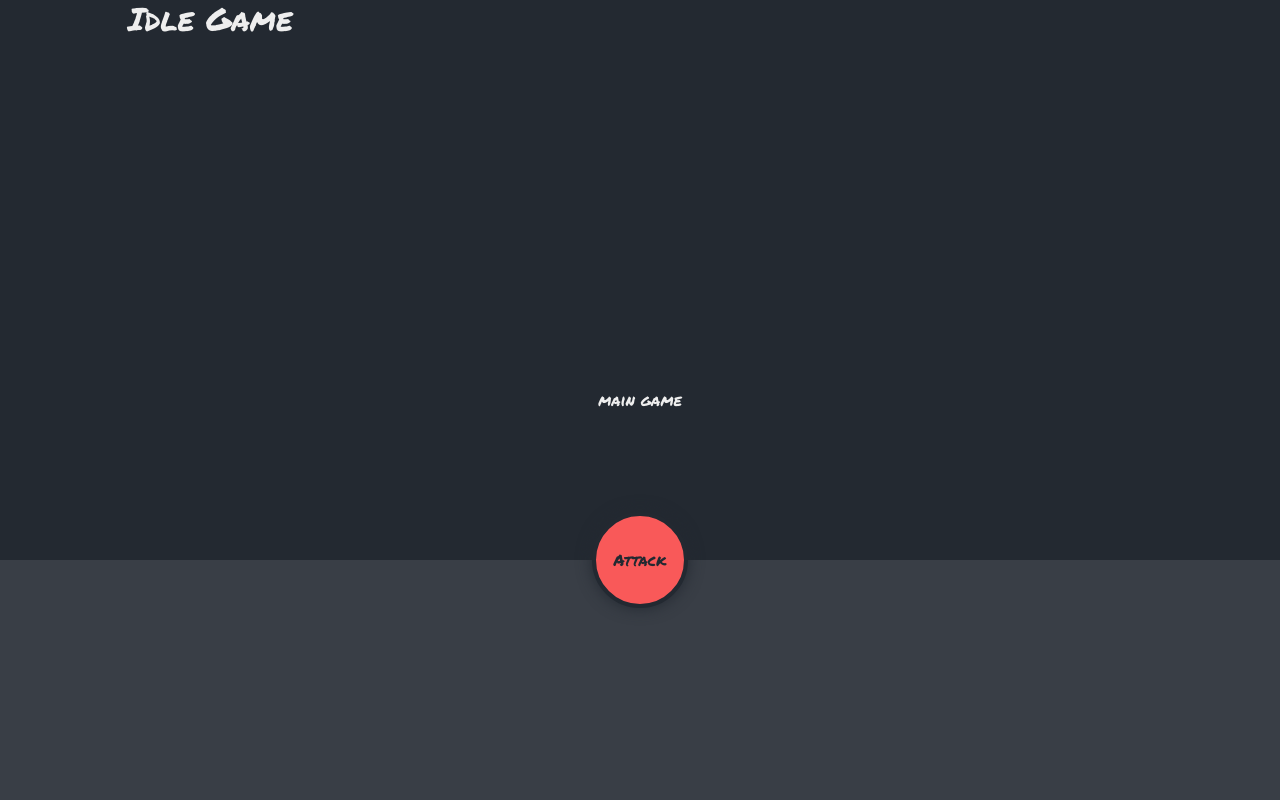
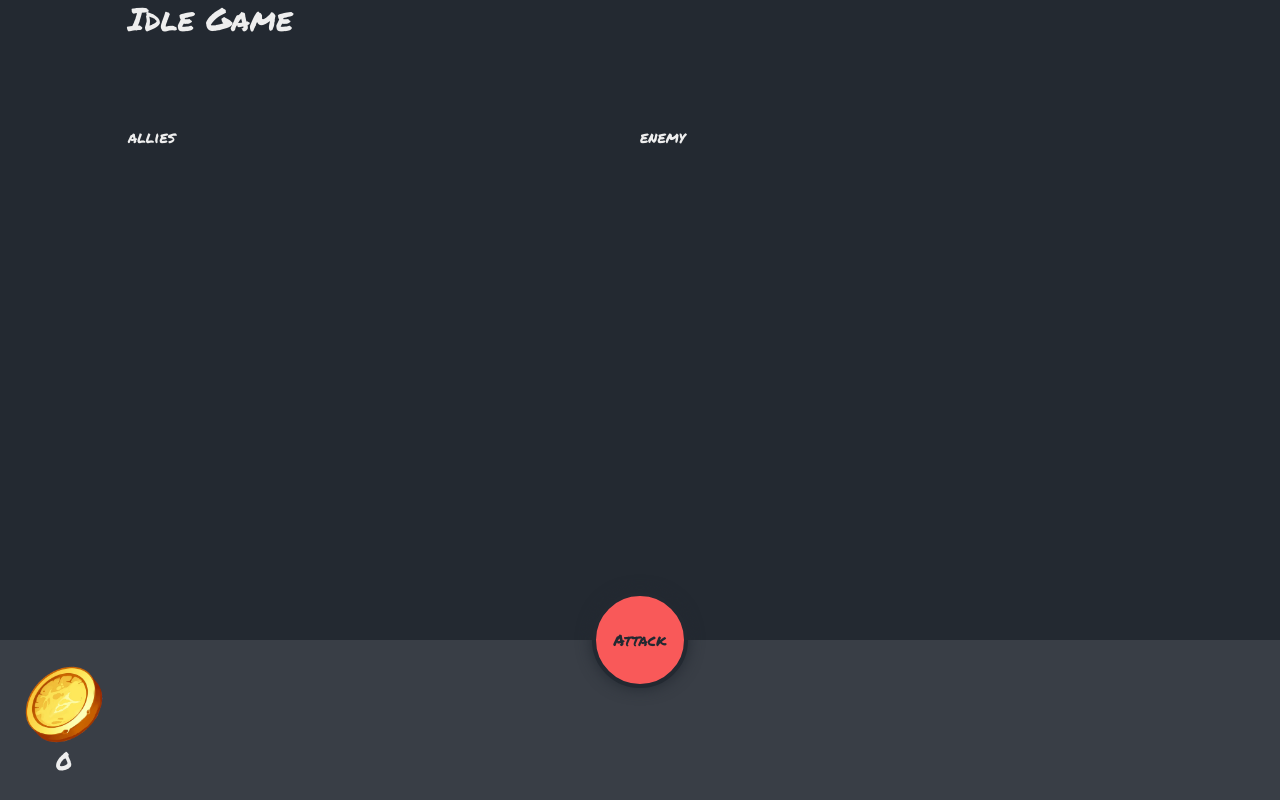
Before and after one commit to aphiwadChhoeun/Idle-Clicker-Game, a Vue app: page / in a window 1280 px wide. Built offline with nearby package versions, Linux system fonts and the light colour scheme.

Commit message:
add coin pocket

```diff
--- a/src/components/ActionPanel.vue
+++ b/src/components/ActionPanel.vue
@@ -1,6 +1,7 @@
 <template>
   <div class="action__container">
     <action-button />
+    <coin-pocket />
   </div>
 </template>
 
@@ -12,18 +13,20 @@
   background: $gray;
   bottom: 0;
   width: 100vw;
-  height: 30vh;
+  height: 20vh;
 }
 </style>
 
 <script>
 import ActionButton from './ActionButton'
+import CoinPocket from './CoinPocket'
 
 export default {
   name: 'ActionPanel',
 
   components: {
-    ActionButton
+    ActionButton,
+    CoinPocket
   }
 }
 </script>
--- /dev/null
+++ b/src/components/CoinPocket.vue
@@ -0,0 +1,41 @@
+<template>
+  <div class="coin__pocket">
+    <div class="coin__image">
+      <img src="../assets/coin.webp" alt="Coin Pocket" />
+    </div>
+    <div class="coin__meta">0</div>
+  </div>
+</template>
+
+<script>
+export default {
+  name: 'CoinPocket'
+}
+</script>
+
+<style lang="scss" scoped>
+.coin__pocket {
+  padding: 0 0.5rem;
+  width: 7rem;
+  height: 100%;
+  display: flex;
+  flex-direction: column;
+  align-items: center;
+  justify-content: center;
+
+  .coin__image {
+    width: 5rem;
+    height: auto;
+
+    img {
+      width: 100%;
+      height: auto;
+    }
+  }
+
+  .coin__meta {
+    text-align: center;
+    font-size: 1.5rem;
+  }
+}
+</style>
--- a/src/components/MainScene.vue
+++ b/src/components/MainScene.vue
@@ -1,7 +1,6 @@
 <template>
   <div class="scene__container container">
-    main game
-
+    <scene-layout />
     <action-panel />
   </div>
 </template>
@@ -16,12 +15,14 @@
 </style>
 
 <script>
+import SceneLayout from './SceneLayout'
 import ActionPanel from './ActionPanel'
 
 export default {
   name: 'MainScene',
 
   components: {
+    SceneLayout,
     ActionPanel
   }
 }
--- /dev/null
+++ b/src/components/SceneLayout.vue
@@ -0,0 +1,33 @@
+<template>
+  <div class="scene__layout">
+    <div class="allies__container">allies</div>
+    <div class="enemy__container">enemy</div>
+  </div>
+</template>
+
+<script>
+export default {
+  name: 'SceneLayout'
+}
+</script>
+
+<style lang="scss" scoped>
+@import '../assets/styles/variables';
+
+.scene__layout {
+  box-sizing: border-box;
+  width: 100%;
+  height: 100%;
+  padding-top: 8rem;
+  display: flex;
+  justify-content: center;
+
+  .allies__container {
+    width: 50%;
+  }
+
+  .enemy__container {
+    width: 50%;
+  }
+}
+</style>
```
